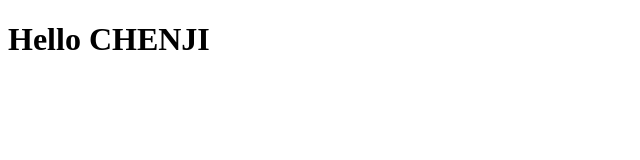
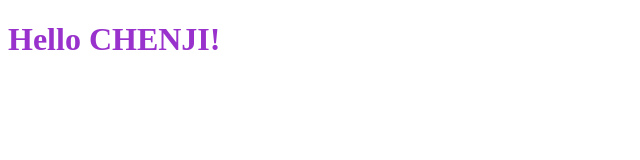
Before and after one commit to star-note/CHENJI-Template, a plain HTML site: page index.html in a window 1280 px wide. Shown: the whole page, without its empty margins (0-640 px from the left). Drawn offline with Linux system fonts and the light colour scheme.

Commit message:
模板初始化

```diff
--- a/index.html
+++ b/index.html
@@ -1,12 +1,14 @@
 <!DOCTYPE html>
 <head>
   <title>辰记</title>
+  <link rel="stylesheet" href="static/index.css" />
 </head>
-<body>
-  <h1>Hello CHENJI</h1>
+<body onload="renderHello()">
+  <div id="target">Loading...</div>
+  <script id="template" type="x-tmpl-mustache">
+    <h1>Hello {{ name }}!</h1>
+  </script>
   <script src="static/mustache.js"></script>
-  <script>
-    console.log(Mustache);
-  </script>
+  <script src="static/render.js"></script>
 </body>
 </html>
--- /dev/null
+++ b/static/index.css
@@ -0,0 +1,3 @@
+h1 {
+  color:darkorchid;
+}
--- /dev/null
+++ b/static/render.js
@@ -0,0 +1,5 @@
+function renderHello() {
+  const template = document.getElementById('template').innerHTML;
+  const rendered = Mustache.render(template, { name: 'CHENJI' });
+  document.getElementById('target').innerHTML = rendered;
+}
```
Also changed, not shown: Notes笔记/readme.md (renamed from 笔记/readme.md).
